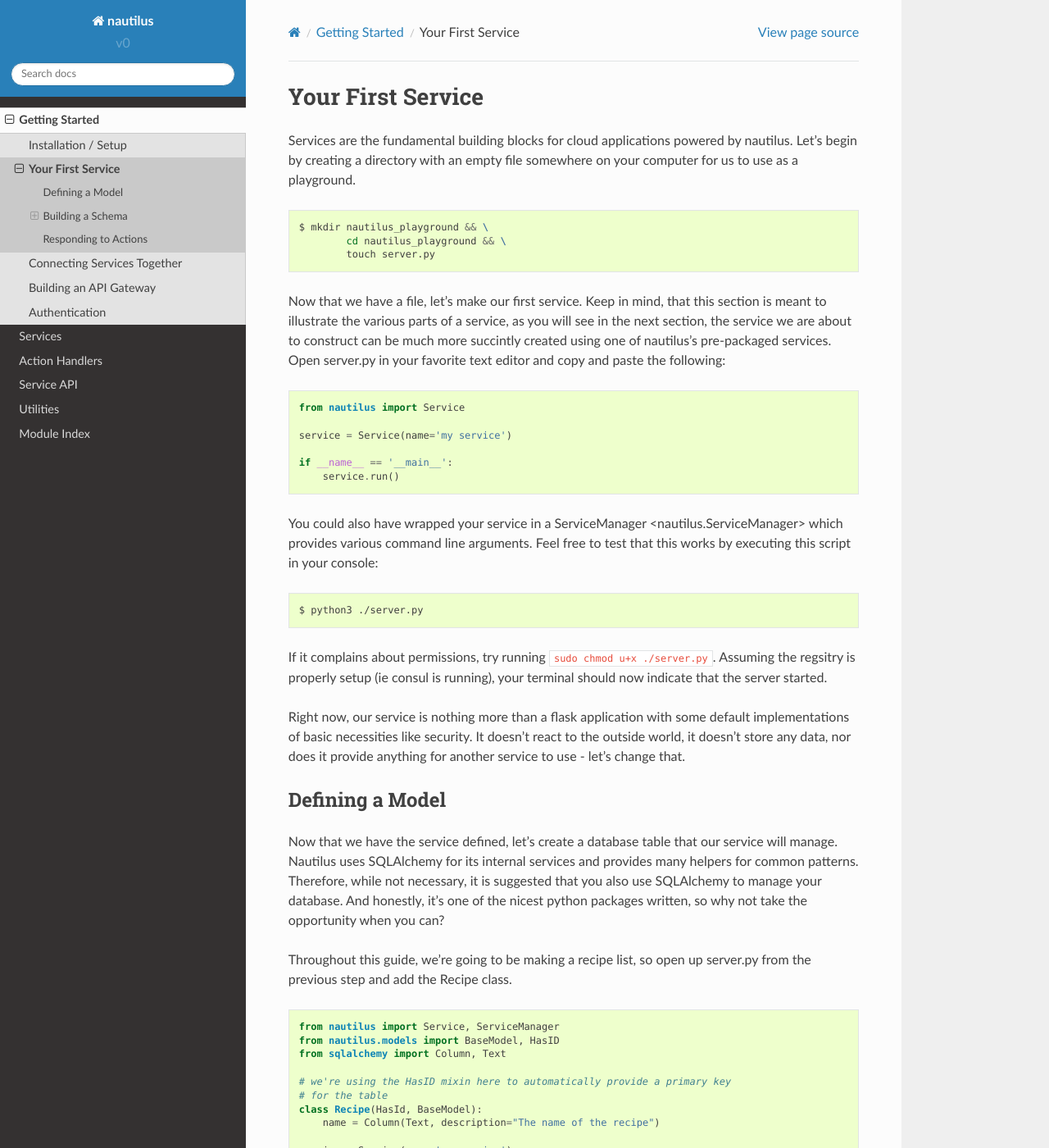
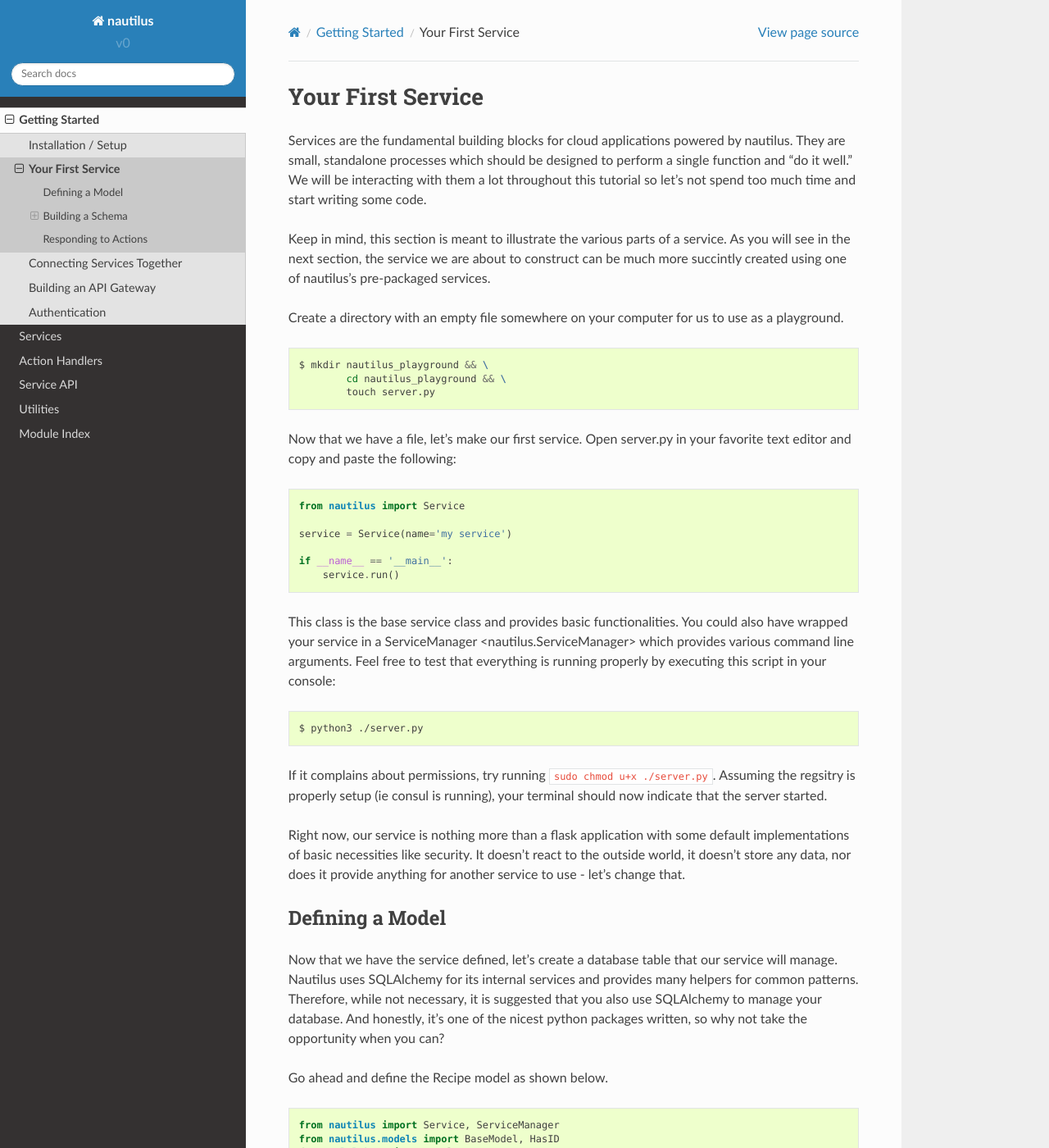
Before and after one commit to AlecAivazis/graphql-over-kafka, a Sphinx documentation site: the page built from docs/source/intro/first_service.rst, in a window 1280 px wide and 1400 px high. Shown: the whole window at 82% size. Built offline with Sphinx 7.4.7 and the Read the Docs theme 2.0.0, drawn with Linux system fonts in a browser that asks for light colours.

Commit message:
more documentation touchups

```diff
--- a/docs/source/index.rst
+++ b/docs/source/index.rst
@@ -36,4 +36,4 @@ features include:
 
 
 At the moment, there is only a python implementation of the nautilus spec, but
-there are plans for more languages. Up next are JavaScript and Haskell.
+there are plans for more languages - stay tuned!
--- a/docs/source/intro/first_service.rst
+++ b/docs/source/intro/first_service.rst
@@ -2,8 +2,18 @@ Your First Service
 ===================
 
 Services are the fundamental building blocks for cloud applications powered by
-nautilus. Let's begin by creating a directory with an empty file somewhere on
-your computer for us to use as a playground.
+nautilus. They are small, standalone processes which should be designed to
+perform a single function and "do it well." We will be interacting with them a
+lot throughout this tutorial so let's not spend too much time and start
+writing some code.
+
+Keep in mind, this section is meant to illustrate the various parts of a
+service. As you will see in the next section, the service we are about to
+construct can be much more succintly created using one of nautilus's
+pre-packaged services.
+
+Create a directory with an empty file somewhere on your computer for us to use
+as a playground.
 
 .. code-block:: bash
 
@@ -11,10 +21,7 @@ your computer for us to use as a playground.
             cd nautilus_playground && \
             touch server.py
 
-Now that we have a file, let's make our first service. Keep in mind, that
-this section is meant to illustrate the various parts of a service, as you
-will see in the next section, the service we are about to construct can be
-much more succintly created using one of nautilus's pre-packaged services.
+Now that we have a file, let's make our first service.
 Open server.py in your favorite text editor and copy and paste the following:
 
 .. code-block:: python
@@ -27,9 +34,11 @@ Open server.py in your favorite text editor and copy and paste the following:
         service.run()
 
 
-You could also have wrapped your service in a ServiceManager
-<nautilus.ServiceManager> which provides various command line arguments.
-Feel free to test that this works by executing this script in your console:
+This class is the base service class and provides basic functionalities. You
+could also have wrapped your service in a ServiceManager
+<nautilus.ServiceManager> which provides various command line arguments. Feel
+free to test that everything is running properly by executing this script in
+your console:
 
 .. code-block:: bash
 
@@ -57,8 +66,7 @@ not necessary, it is suggested that you also use SQLAlchemy to manage
 your database. And honestly, it's one of the nicest python packages written,
 so why not take the opportunity when you can?
 
-Throughout this guide, we're going to be making a recipe list, so open up
-server.py from the previous step and add the Recipe class.
+Go ahead and define the Recipe model as shown below.
 
 .. code-block:: python
 
```
Also changed, not shown: docs/source/intro/installation.rst (+9 -5 lines).
